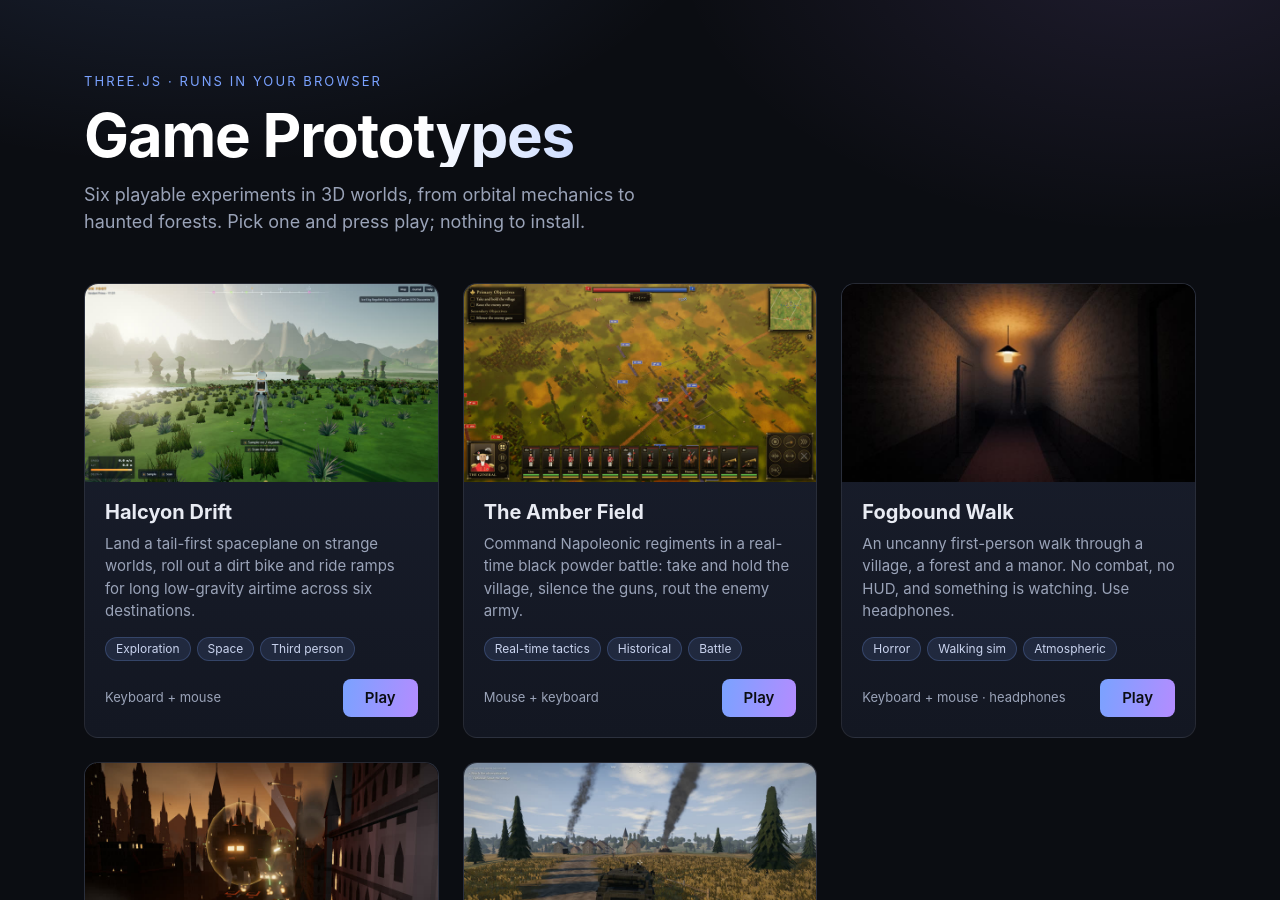
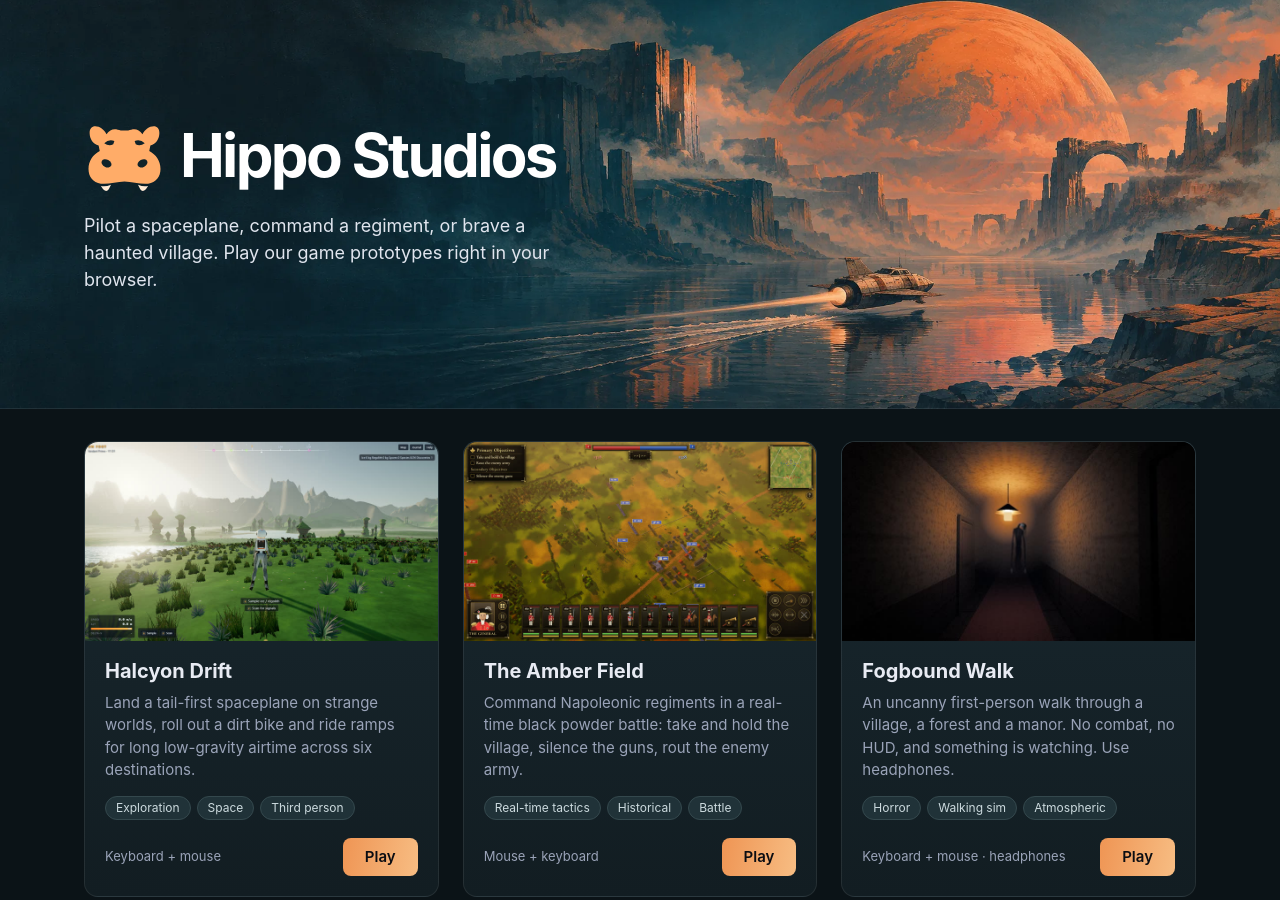
Before and after one commit to tokko/game-prototypes, a website: page site/index.html in a window 1280 px wide. Shown: the top 900 px of the page. Drawn offline with Linux system fonts and the light colour scheme.

Commit message:
Rebrand the prototype landing page as Hippo Studios

```diff
--- a/site/index.html
+++ b/site/index.html
@@ -3,17 +3,18 @@
 <head>
 <meta charset="utf-8">
 <meta name="viewport" content="width=device-width, initial-scale=1">
-<title>Game Prototypes</title>
-<meta name="description" content="A hub of playable three.js game prototypes: space flight, exploration, horror, mech combat, tanks and Napoleonic battles.">
-<meta name="theme-color" content="#0b0d12">
-<link rel="icon" href="data:,">
+<title>Hippo Studios | Playable Game Prototypes</title>
+<meta name="description" content="Play game prototypes from Hippo Studios in your browser. Pilot a spaceplane, command a regiment, or explore a haunted village.">
+<meta name="theme-color" content="#10232a">
+<link rel="icon" type="image/svg+xml" href="assets/hippo-favicon.svg">
 <link rel="stylesheet" href="style.css">
 </head>
 <body>
 <header class="hero">
-  <p class="eyebrow">three.js &middot; runs in your browser</p>
-  <h1>Game Prototypes</h1>
-  <p class="lede">Six playable experiments in 3D worlds, from orbital mechanics to haunted forests. Pick one and press play; nothing to install.</p>
+  <div class="hero-inner">
+    <h1><img src="assets/hippo-logo.svg" alt="" width="80" height="80">Hippo Studios</h1>
+    <p class="lede">Pilot a spaceplane, command a regiment, or brave a haunted village. Play our game prototypes right in your browser.</p>
+  </div>
 </header>
 
 <main>
--- a/site/style.css
+++ b/site/style.css
@@ -1,39 +1,40 @@
 :root {
-  --bg: #0b0d12;
-  --panel: #131722;
-  --panel-2: #1a1f2e;
+  --bg: #0b1317;
+  --panel: #121d22;
+  --panel-2: #19282f;
   --line: rgba(255, 255, 255, .08);
   --text: #e8ebf3;
   --muted: #9aa3b8;
-  --accent: #7aa2ff;
-  --accent-2: #b48cff;
+  --accent: #ef9554;
+  --accent-2: #f7bd83;
 }
 * { box-sizing: border-box; }
 html { color-scheme: dark; }
 body {
   margin: 0;
   min-height: 100vh;
-  background:
-    radial-gradient(900px 500px at 15% -10%, rgba(122, 162, 255, .16), transparent 60%),
-    radial-gradient(800px 500px at 90% -5%, rgba(180, 140, 255, .12), transparent 60%),
-    var(--bg);
+  background: var(--bg);
   color: var(--text);
   font: 16px/1.5 Inter, system-ui, "Segoe UI", Roboto, Arial, sans-serif;
   -webkit-font-smoothing: antialiased;
 }
-.hero { max-width: 1160px; margin: 0 auto; padding: 72px 24px 36px; }
-.eyebrow { margin: 0 0 12px; font-size: 13px; letter-spacing: .16em; text-transform: uppercase; color: var(--accent); }
+.hero {
+  background: #10232a url("assets/hippo-banner.webp") center / cover no-repeat;
+  border-bottom: 1px solid var(--line);
+}
+.hero-inner { max-width: 1160px; margin: 0 auto; padding: clamp(76px, 9vw, 150px) 24px; }
 h1 {
-  margin: 0 0 14px;
+  display: flex; align-items: center; gap: .25em;
+  margin: 0 0 16px;
   font-size: clamp(36px, 6vw, 60px);
   line-height: 1.05;
-  letter-spacing: -.02em;
-  background: linear-gradient(100deg, #fff 30%, var(--accent) 70%, var(--accent-2));
-  -webkit-background-clip: text; background-clip: text; color: transparent;
+  letter-spacing: -.045em;
+  color: #fff;
 }
-.lede { max-width: 620px; margin: 0; font-size: 18px; color: var(--muted); }
+h1 img { width: 1.35em; height: 1.35em; }
+.lede { max-width: 44ch; margin: 0; font-size: 18px; color: #e0e5ee; }
 
-main { max-width: 1160px; margin: 0 auto; padding: 12px 24px 48px; }
+main { max-width: 1160px; margin: 0 auto; padding: 32px 24px 48px; }
 .grid { list-style: none; margin: 0; padding: 0; display: grid; gap: 24px; grid-template-columns: repeat(auto-fill, minmax(320px, 1fr)); }
 .card {
   display: flex; flex-direction: column;
@@ -41,7 +42,7 @@ main { max-width: 1160px; margin: 0 auto; padding: 12px 24px 48px; }
   border: 1px solid var(--line); border-radius: 14px; overflow: hidden;
   transition: transform .18s ease, border-color .18s ease, box-shadow .18s ease;
 }
-.card:hover { transform: translateY(-4px); border-color: rgba(122, 162, 255, .45); box-shadow: 0 14px 36px rgba(0, 0, 0, .5); }
+.card:hover { transform: translateY(-4px); border-color: rgba(239, 149, 84, .45); box-shadow: 0 14px 36px rgba(0, 0, 0, .5); }
 .thumb { display: block; aspect-ratio: 16 / 9; background: #05070b; overflow: hidden; }
 .thumb img { display: block; width: 100%; height: 100%; object-fit: cover; transition: transform .4s ease; }
 .card:hover .thumb img { transform: scale(1.04); }
@@ -49,7 +50,7 @@ main { max-width: 1160px; margin: 0 auto; padding: 12px 24px 48px; }
 h2 { margin: 0 0 8px; font-size: 20px; line-height: 1.25; }
 .pitch { margin: 0 0 14px; color: var(--muted); font-size: 15px; }
 .tags { list-style: none; margin: 0 0 18px; padding: 0; display: flex; flex-wrap: wrap; gap: 6px; }
-.tags li { font-size: 12px; color: #c9d3ee; background: rgba(122, 162, 255, .12); border: 1px solid rgba(122, 162, 255, .22); border-radius: 999px; padding: 2px 10px; }
+.tags li { font-size: 12px; color: #ccdade; background: #203238; border: 1px solid #34484d; border-radius: 999px; padding: 2px 10px; }
 .foot { margin-top: auto; display: flex; align-items: center; justify-content: space-between; gap: 12px; }
 .ctl { font-size: 13px; color: var(--muted); }
 .play {
@@ -61,8 +62,14 @@ h2 { margin: 0 0 8px; font-size: 20px; line-height: 1.25; }
 .play:focus-visible { outline: 2px solid #fff; outline-offset: 2px; }
 footer { max-width: 1160px; margin: 0 auto; padding: 0 24px 56px; color: var(--muted); font-size: 13px; }
 footer p { margin: 0; padding-top: 24px; border-top: 1px solid var(--line); }
+@media (max-width: 680px) {
+  .hero {
+    background-image: linear-gradient(to top, #10232a 2%, rgba(16,35,42,.94) 30%, transparent 69%), url("assets/hippo-banner.webp");
+    background-position: center, 74% center;
+  }
+  .hero-inner { padding: 152px 24px 28px; }
+}
 @media (max-width: 480px) {
-  .hero { padding-top: 48px; }
   .grid { grid-template-columns: 1fr; }
 }
 @media (prefers-reduced-motion: reduce) { * { transition: none !important; } }
```
Also changed, not shown: site/assets/hippo-banner.webp (added), site/assets/hippo-favicon.svg (added), site/assets/hippo-logo.svg (added).
